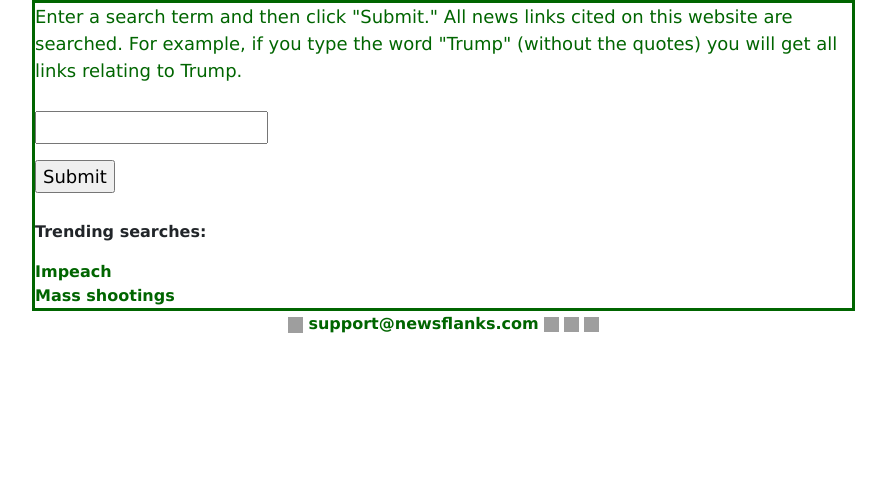
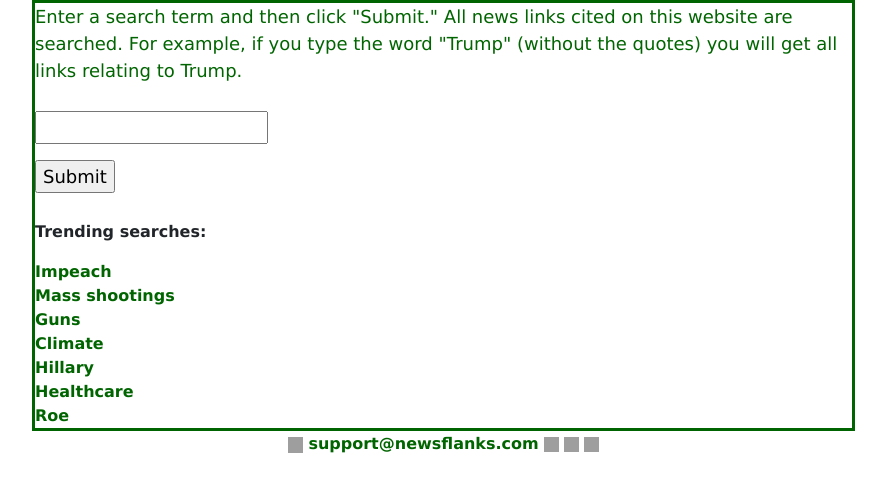
Before and after one commit to bradfordharrison/newsflanks, a website: page views/search.html in a window 1280 px wide. Shown: the whole page, without its empty margins (13-899 px from the left). Drawn offline with nearby package versions, Linux system fonts and the light colour scheme; files that its build step writes are made by us from their sources; grey boxes are pictures that could not be loaded; a script that the page names is missing.

Commit message:
Added new search terms to search.html.

```diff
--- a/views/search.html
+++ b/views/search.html
@@ -97,7 +97,13 @@
    </form></font>
    <br><p><b>Trending searches:</b></p>
    <a class='rollover' href='https://newsflanks.com/search_query/3?query=impeachment'><strong><font color='#006500'>Impeach</font></strong></a><br>
-   <a class='rollover' href='https://newsflanks.com/search_query/3?query=mass+shootings'><strong><font color='#006500'>Mass shootings</font></strong></a>
+   <a class='rollover' href='https://newsflanks.com/search_query/3?query=mass+shootings'><strong><font color='#006500'>Mass shootings</font></strong></a><br>
+   <a class='rollover' href='https://newsflanks.com/search_query/3?query=Guns'><strong><font color='#006500'>Guns</font></strong></a><br>
+   <a class='rollover' href='https://newsflanks.com/search_query/3?query=Climate'><strong><font color='#006500'>Climate</font></strong></a><br>
+   <a class='rollover' href='https://newsflanks.com/search_query/3?query=Hillary'><strong><font color='#006500'>Hillary</font></strong></a><br>
+   <a class='rollover' href='https://newsflanks.com/search_query/3?query=healthcare'><strong><font color='#006500'>Healthcare</font></strong></a><br>
+   <a class='rollover' href='https://newsflanks.com/search_query/3?query=Roe'><strong><font color='#006500'>Roe</font></strong></a>
+
 </div>
 {% include "includes/footer.html" %}
 </div>
```
